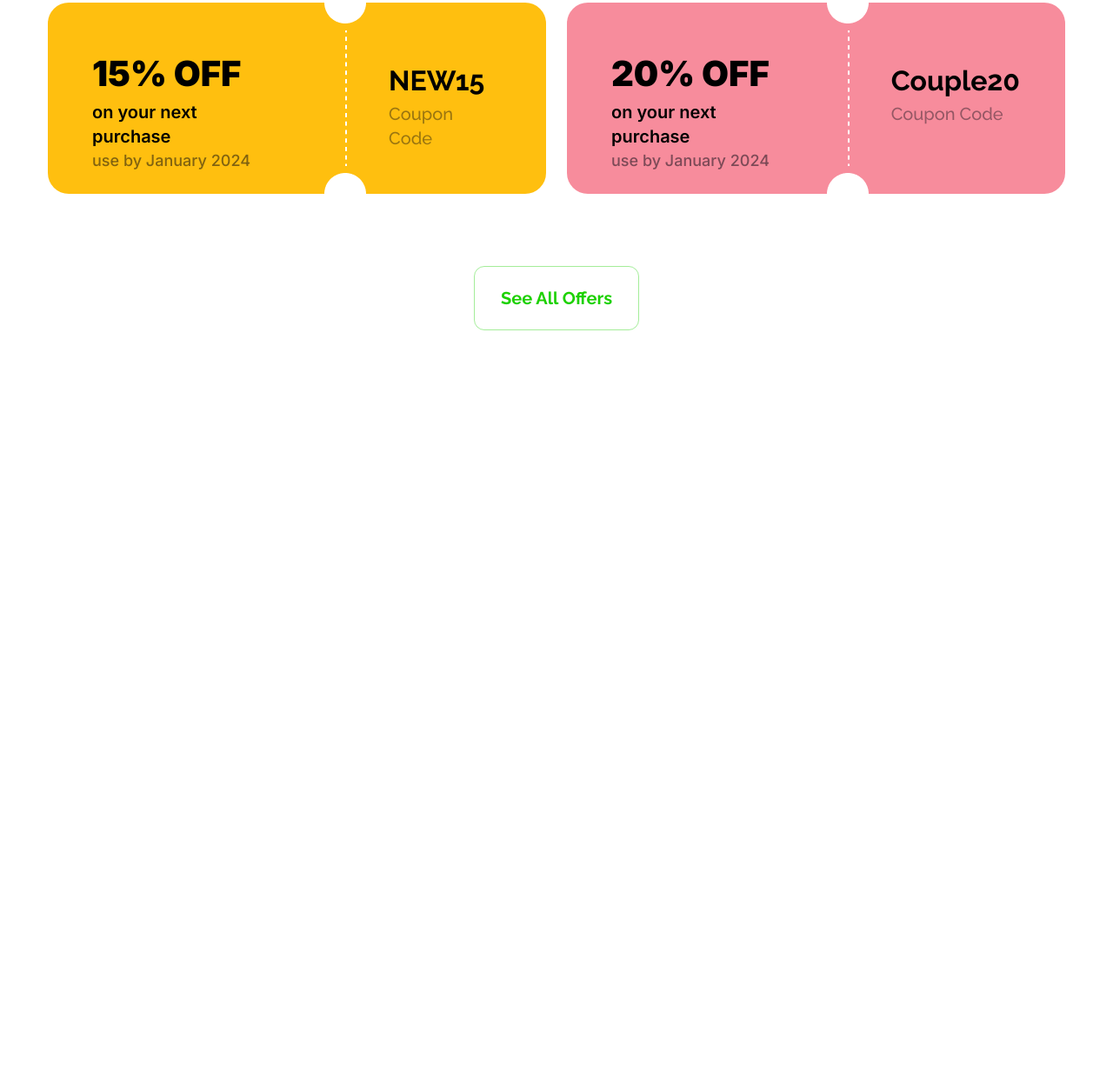
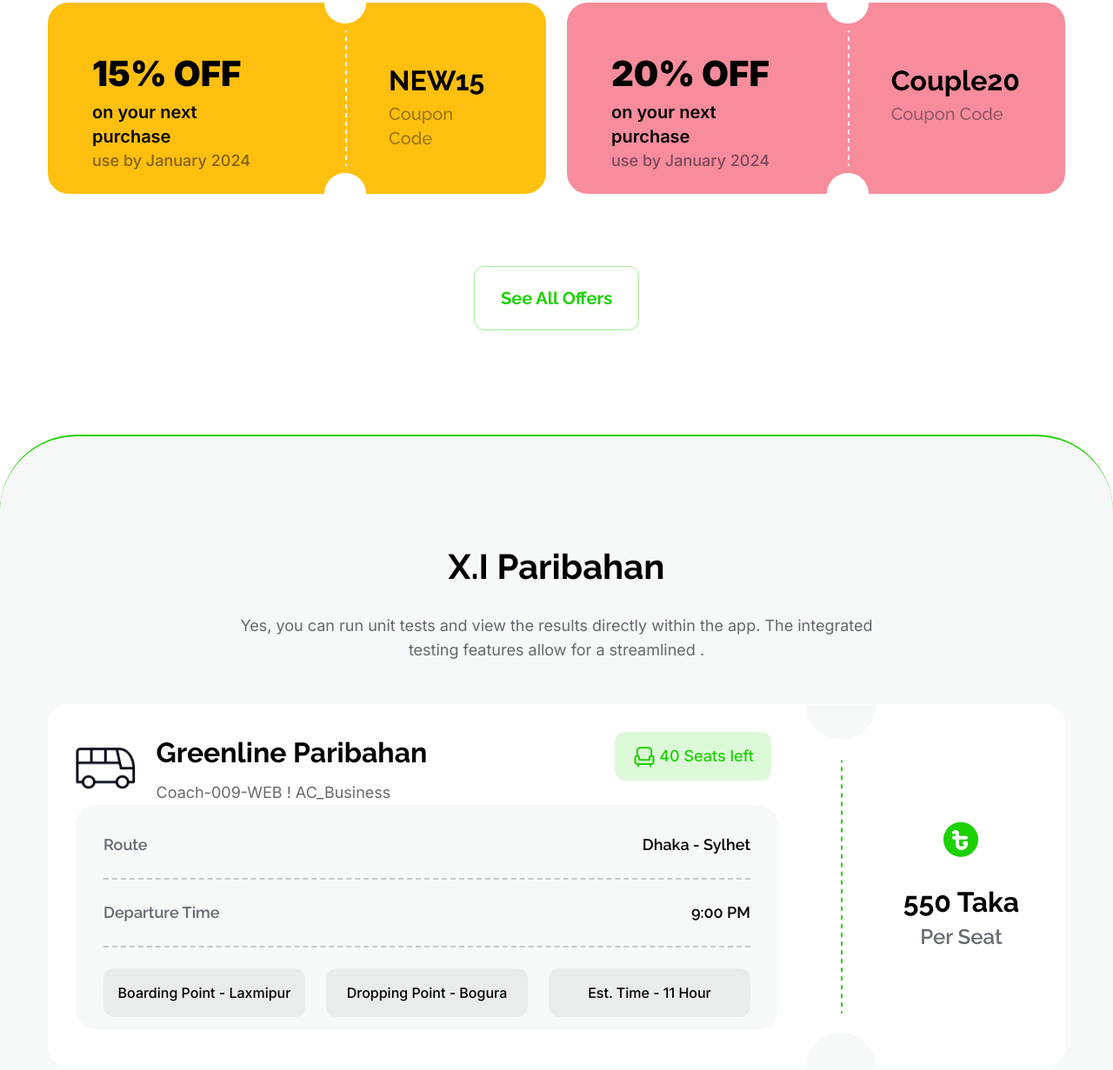
Before and after one commit to xovar/X-Paribahan, a plain HTML site: page index.html in a window 1280 px wide. Shown: the part 993-2224 px from the top of the page at 87% size. Before the commit the page ends 1373 px from the top, so only its background shows below. Drawn offline with nearby package versions, Linux system fonts and the light colour scheme.

Commit message:
ticket price and info section added

```diff
--- a/index.html
+++ b/index.html
@@ -102,6 +102,73 @@
         </div>
     </section>
 
+    <!-- Ticket Section -->
+
+    <section class="mt-[120px] h-[1919px]" style="border-radius: 88px 88px 0px 0px; border-top: 2px solid var(--primary-700, #1DD100); background-color: #F7F8F8;">
+        <div class="mt-[120px] flex flex-col items-center">
+            <h1 class="font-bold text-[40px] font-raleway">X.I Paribahan</h1>
+            <p class="font-inter font-normal text-lg w-[736px] text-center mt-[24px]" style="color: rgba(3, 7, 18, 0.60);">Yes, you can run unit tests and view the results directly within the app. The integrated testing features allow for a streamlined .</p>
+        </div>
+        <div class="flex justify-center mt-12">
+            <div class="w-[1170px] h-[418px] bg-white rounded-[24px] flex">
+                <!-- left section -->
+                <div class="pt-[32px] pl-[32px] mr-8">
+                    <div class="w-[800px] flex justify-between">
+                        <div class="flex items-center">
+                            <img class="w-[68.571px] h-[48px]" src="./images/bus-logo.png" alt="">
+                            <div class="ml-[24px]">
+                                <h1 class="font-raleway font-bold text-[32px]">Greenline Paribahan</h1>
+                                <p class="font-inter text-lg font-normal mt-[8px]" style="color: rgba(3, 7, 18, 0.60);">Coach-009-WEB ! AC_Business</p>
+                            </div>
+                        </div>
+                        <div class="w-[180px] h-[56px] rounded-[12px] flex justify-center items-center" style="background: rgba(29, 209, 0, 0.15);">
+                            <img src="./images/seat-green.png" alt="">
+                            <p class="text-color font-inter text-lg font-medium pl-[3px]">40 Seats left</p>
+                        </div>
+                    </div>
+
+                    <div class="w-[808px] h-[258px] bg-[#F7F8F8] rounded-3xl">
+                        <div>
+                            <div class="p-[32px]">
+                                <div class="flex justify-between pb-6" style=" border-bottom: 1px dashed rgba(3, 7, 18, 0.20); border-bottom-width: 2px;">
+                                    <p class="font-raleway font-semibold text-lg" style="color: rgba(3, 7, 18, 0.60);">Route</p>
+                                    <h1 class="font-raleway font-semibold text-lg">Dhaka - Sylhet</h1>
+                                </div>
+                                <div class="flex justify-between pt-6 pb-6" style=" border-bottom: 1px dashed rgba(3, 7, 18, 0.20); border-bottom-width: 2px;">
+                                    <p class="font-raleway font-semibold text-lg" style="color: rgba(3, 7, 18, 0.60);">Departure Time</p>
+                                    <h1 class="font-raleway font-semibold text-lg">9:00 PM</h1>
+                                </div>
+                                <div class="flex justify-between mt-6">
+                                    <div class="w-[232px] flex justify-center items-center h-[56px]" style="cursor: pointer; border-radius: 12px; background: rgba(3, 7, 18, 0.05);">
+                                        <p class="font-inter text-base font-medium">Boarding Point - Laxmipur</p>
+                                    </div>
+                                    <div class="w-[232px] flex justify-center items-center h-[56px]" style="cursor: pointer; border-radius: 12px; background: rgba(3, 7, 18, 0.05);">
+                                        <p class="font-inter text-base font-medium">Dropping Point - Bogura</p>
+                                    </div>
+                                    <div class="w-[232px] flex justify-center items-center h-[56px]" style="cursor: pointer; border-radius: 12px; background: rgba(3, 7, 18, 0.05);">
+                                        <p class="font-inter text-base font-medium">Est. Time - 11 Hour</p>
+                                    </div>
+                                </div>
+                            </div>
+                        </div>
+                    </div>
+                </div>
+                <img src="./images/info-devider.png" alt="">
+                <div class="flex items-center">
+                    <div class="ml-[32px]">
+                        <div class="flex justify-center mb-6">
+                            <img src="./images/fare.png" alt="">
+                        </div>
+                        <div class="w=-[133px] h-[83px]">
+                            <h1 class="font-raleway font-bold text-[32px] text-center">550 Taka</h1>
+                            <p class="font-raleway font-semibold text-2xl text-center" style="color: rgba(3, 7, 18, 0.60);">Per Seat</p>
+                        </div>
+                    </div>
+                </div>
+            </div>
+        </div>
+    </section>
+
 
 
 
```
